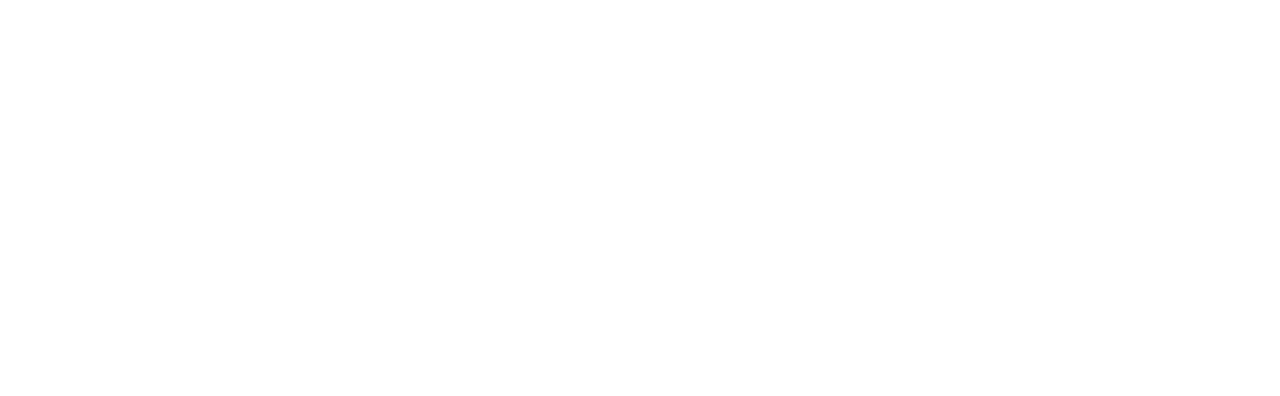
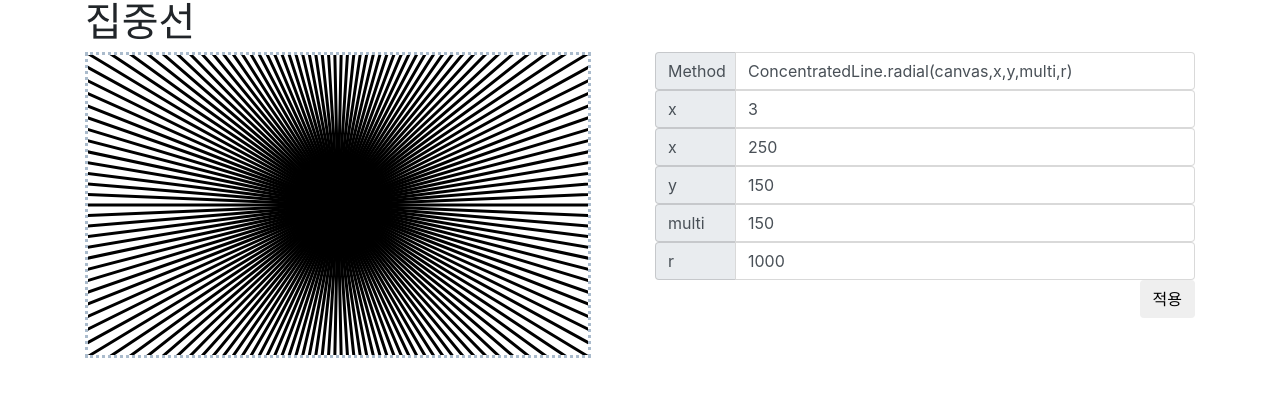
Before and after one commit to mins01/js-canvas-ConcentratedLine, a plain HTML site: page index.html in a window 1280 px wide. Drawn offline with nearby package versions, Linux system fonts and the light colour scheme.

Commit message:
우선 초기버전

```diff
--- /dev/null
+++ b/ConcentratedLine.js
@@ -0,0 +1,26 @@
+var ConcentratedLine = (function(){
+  return {
+    "radial":function(canvas,x,y,multi,r){
+      var ctx = canvas.getContext('2d');
+      ctx.clearRect(0, 0, canvas.width, canvas.height);
+      ctx.save();
+      ctx.translate(x, y);
+      // ctx.translate(x, y);
+
+      var deg = (360/multi);
+      for(var i=0,m=multi;i<m;i++){
+        // var deg = (360/multi)*(i+1);
+        // console.log(deg);
+        ctx.rotate(deg*Math.PI / 180);
+        ctx.beginPath();
+        ctx.moveTo(0, 0);
+        ctx.lineTo(r,0);
+        ctx.closePath();
+        ctx.stroke();
+      }
+      ctx.setTransform(1, 0, 0, 1, 0, 0);
+
+      ctx.restore();
+    }
+  }
+})()
--- a/index.html
+++ b/index.html
@@ -1,4 +1,3 @@
-
 <!doctype html>
 <html lang="ko">
 <head>
@@ -8,8 +7,74 @@
   <meta http-equiv="Content-Style-Type" content="text/css">
   <meta http-equiv="Content-Type" content="text/html; charset=utf-8" />
   <meta http-equiv="X-UA-Compatible" content="IE=edge">
+  <link rel="stylesheet" href="https://maxcdn.bootstrapcdn.com/bootstrap/4.0.0-beta/css/bootstrap.min.css" integrity="sha384-/Y6pD6FV/Vv2HJnA6t+vslU6fwYXjCFtcEpHbNJ0lyAFsXTsjBbfaDjzALeQsN6M" crossorigin="anonymous">
+  <script src="https://code.jquery.com/jquery-3.2.1.slim.min.js" integrity="sha384-KJ3o2DKtIkvYIK3UENzmM7KCkRr/rE9/Qpg6aAZGJwFDMVNA/GpGFF93hXpG5KkN" crossorigin="anonymous"></script>
+  <script src="https://cdnjs.cloudflare.com/ajax/libs/popper.js/1.11.0/umd/popper.min.js" integrity="sha384-b/U6ypiBEHpOf/4+1nzFpr53nxSS+GLCkfwBdFNTxtclqqenISfwAzpKaMNFNmj4" crossorigin="anonymous"></script>
+  <script src="https://maxcdn.bootstrapcdn.com/bootstrap/4.0.0-beta/js/bootstrap.min.js" integrity="sha384-h0AbiXch4ZDo7tp9hKZ4TsHbi047NrKGLO3SEJAg45jXxnGIfYzk4Si90RDIqNm1" crossorigin="anonymous"></script>
+
+
+  <script src="ConcentratedLine.js"></script>
 </head>
 <body>
+  <div class="container">
+    <h1>집중선</h1>
+    <div class="row">
+      <div class="col-sm-6">
+        <canvas width="500" height="300" id="test" style="border:3px dotted #abc;"></canvas>
+      </div>
+      <div class="col-sm-6">
+        <form name="form_radial" onsubmit="submit_form_radial(this);return false;" oninput="this.onsubmit()">
+          <div class="input-group">
+            <span class="input-group-addon" style="width:80px">Method</span>
+            <div class="form-control">ConcentratedLine.radial(canvas,x,y,multi,r)</div>
+          </div>
+          <div class="input-group">
+            <span class="input-group-addon" style="width:80px">x</span>
+            <input type="number" min="-1000" max="1000" class="form-control" name="lineWidth" value="3">
+          </div>
+          <div class="input-group">
+            <span class="input-group-addon" style="width:80px">x</span>
+            <input type="number" min="-1000" max="1000" class="form-control" name="x" value="250">
+          </div>
+          <div class="input-group">
+            <span class="input-group-addon" style="width:80px">y</span>
+            <input type="number" min="-1000" max="1000" class="form-control" name="y" value="150">
+          </div>
+          <div class="input-group">
+            <span class="input-group-addon" style="width:80px">multi</span>
+            <input type="number" min="1" max="1000" class="form-control" name="multi" value="150">
+          </div>
+          <div class="input-group">
+            <span class="input-group-addon" style="width:80px">r</span>
+            <input type="number" min="-1000" max="1000" class="form-control" name="r" value="1000">
+          </div>
+          <div class="text-right">
+            <button class="btn btn-default">적용</button>
+          </div>
+        </form>
+      </div>
+    </div>
+
+
+  </div>
+  <script>
+  var test = document.getElementById('test');
+  var ctx = test.getContext('2d');
+  ctx.lineWidth = 3
+  // console.log(test);
+  // console.log(ctx);
+  // ctx.beginPath();
+  // ctx.moveTo(0, 0);
+  // ctx.lineTo(ctx.width,test.height);
+  // ctx.stroke();
+  // ctx.closePath();
+
+  function submit_form_radial(f){
+    ctx.lineWidth = parseFloat(f.lineWidth.value);
+    ConcentratedLine.radial(test,parseFloat(f.x.value),parseFloat(f.y.value),parseFloat(f.multi.value),parseFloat(f.r.value));
+  }
+   submit_form_radial(document.form_radial)
+  </script>
 
 </body>
 </html>
```
Also changed, not shown: 1 other file.
